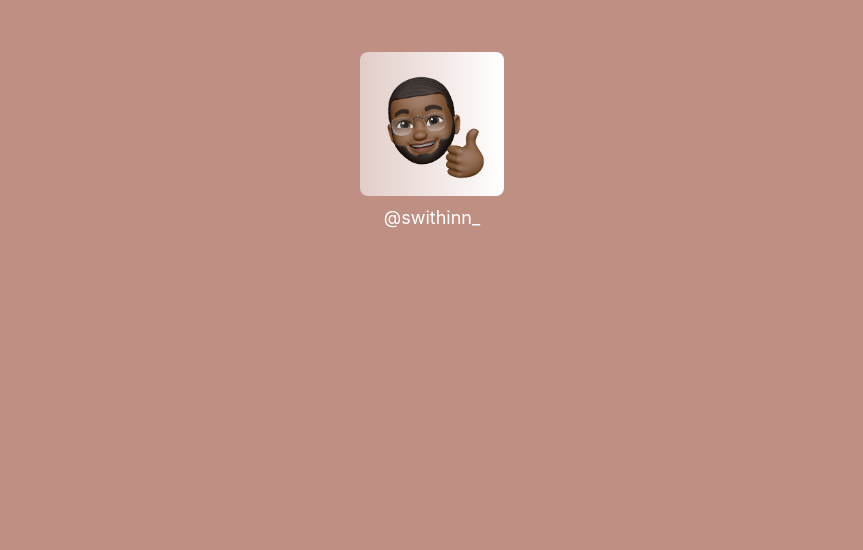
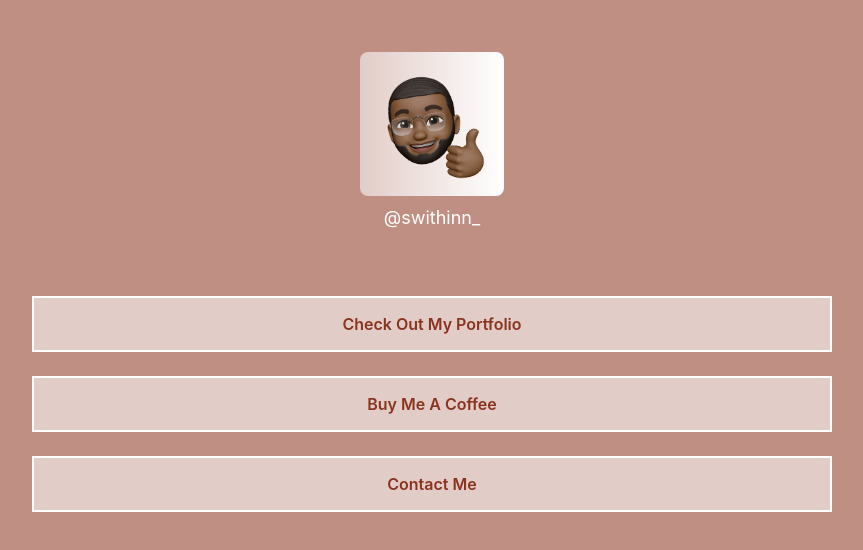
Before and after one commit to JaySwithin/links-in-bio, a React (Create React App) app: page / in a window 1280 px wide. Shown: the top 550 px of the page, without its empty margins (208-1071 px from the left). Built offline with nearby package versions, Linux system fonts and the light colour scheme; the HTML template or start-up script is replaced by a standard one.

Commit message:
Some change

```diff
--- a/src/Home.js
+++ b/src/Home.js
@@ -8,8 +8,14 @@ export default function Home() {
 					<img className="profile-pic w-36 h-36 rounded-lg mx-auto border-solid border-red-400" src="swithin.png" alt="" width="384" height="512" />
 				</div>
 				<div className="mt-2 text-center text-white text-lg">
-					<a href="https://instagram.com/swithinn_">@swithinn_</a>
+					<a href="https://instagram.com/swithinn_" target="_blank" rel="noopener noreferrer">@swithinn_</a>
 				</div>
+			</div>
+
+			<div className="lg:ml-60 mt-8 lg:mr-60">
+				<button className="h1 w-full h-14 mb-6 font-semibold highlight border-2 border-white" type="button">Check Out My Portfolio</button>
+				<button className="h1 w-full h-14 mb-6 font-semibold highlight border-2 border-white" type="button">Buy Me A Coffee</button>
+				<button className="h1 w-full h-14 mb-6 font-semibold highlight border-2 border-white" type="button">Contact Me</button>
 			</div>
 		</div>
 	)
--- a/src/index.css
+++ b/src/index.css
@@ -21,3 +21,15 @@ code {
 .profile-pic{
   background-image: linear-gradient(to right, #e2ccc7, #ffffff);
 }
+
+.h1 {
+  color: #8a341e;
+}
+
+.medium{
+  background-color: #a76756;
+}
+
+.highlight {
+  background-color: #e2ccc7;
+}
```
